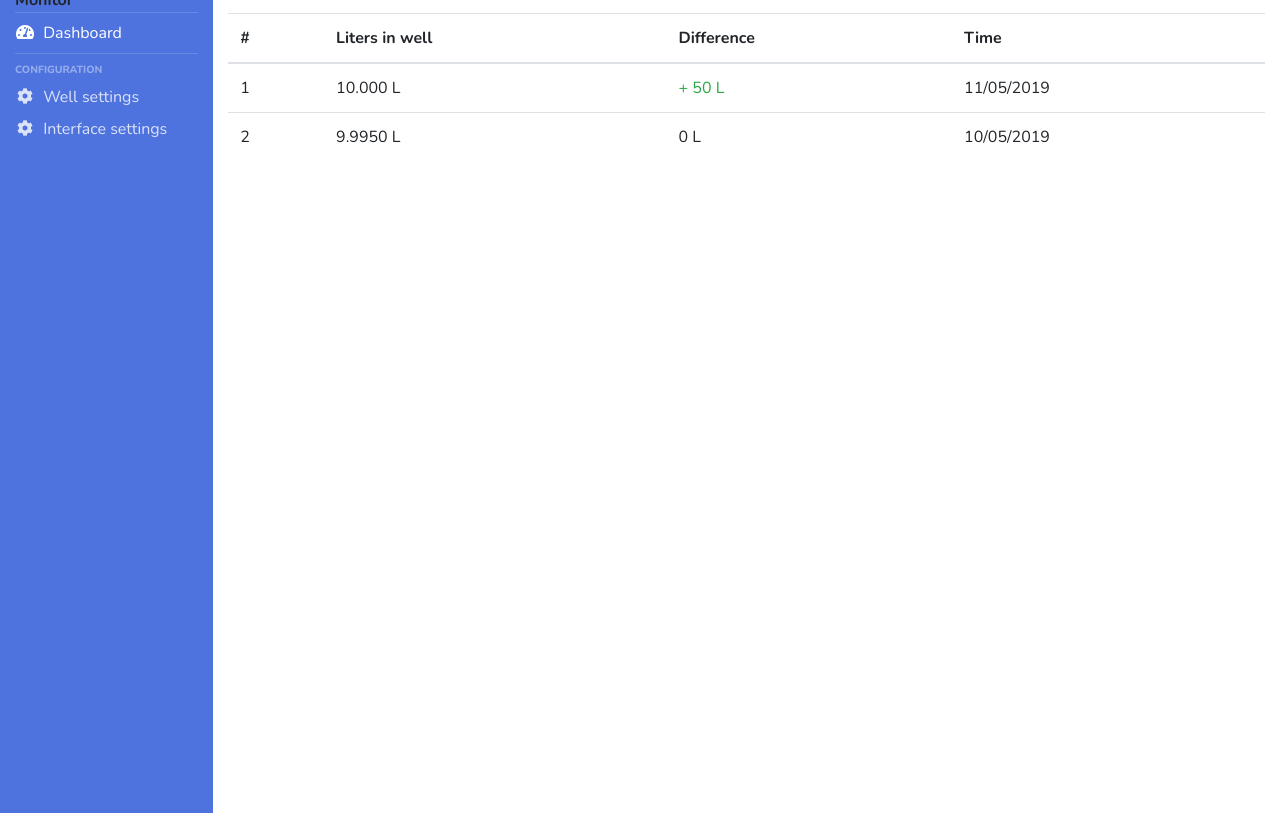
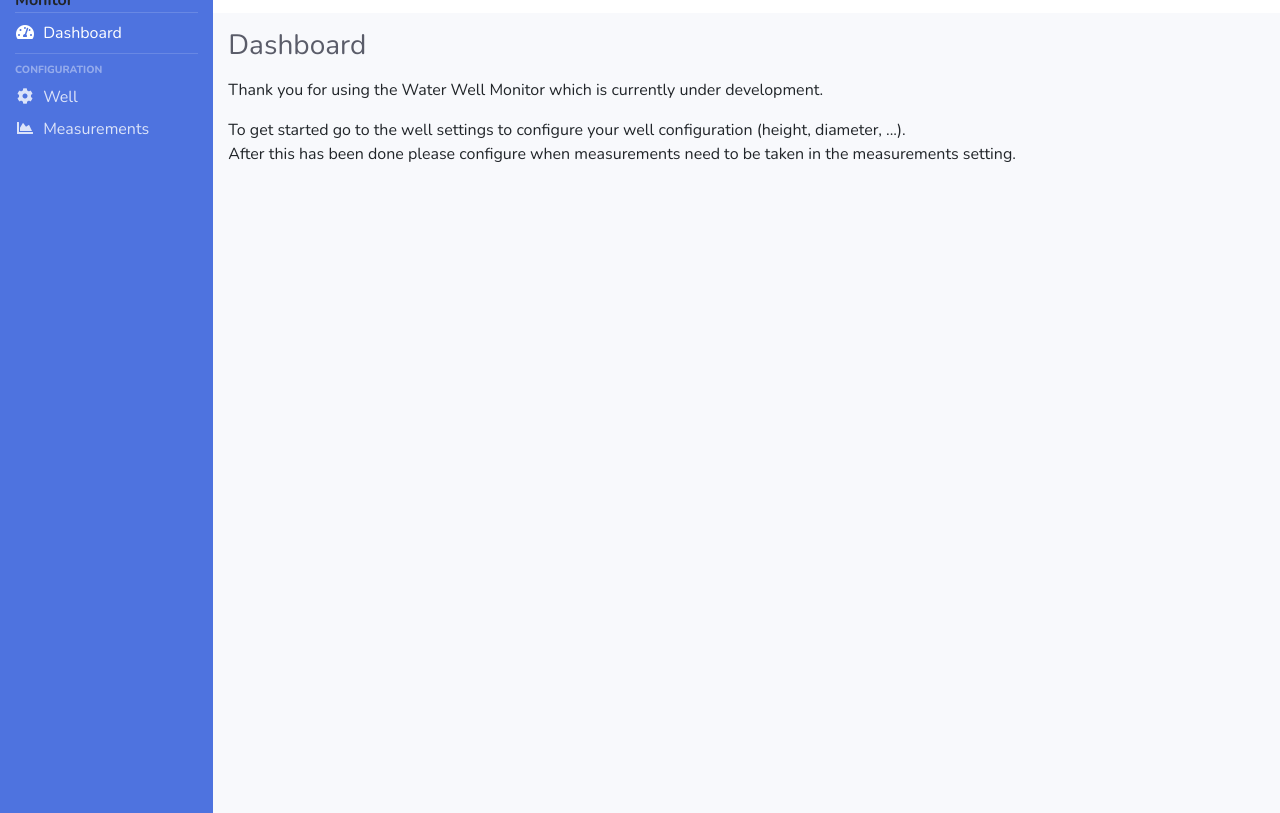
Before and after one commit to taurgis/waterwell-monitor, a plain HTML site: page index.html in a window 1280 px wide. Shown: the part 74-887 px from the top of the page. Drawn offline with nearby package versions, Linux system fonts and the light colour scheme.

Commit message:
Index page

```diff
--- a/index.html
+++ b/index.html
@@ -39,6 +39,10 @@
         .text-sidebar {
             color: rgba(255, 255, 255, .8);
         }
+
+        .text-gray-800 {
+            color: #5a5c69 !important;
+        }
     </style>
 </head>
 
@@ -56,6 +60,12 @@
 
                 <hr class="sidebar-divider my-0">
             </div>
+            <div class="col-10 text-right  my-auto">
+                <a href="https://github.com/taurgis/waterwell-monitor" target="_blank" style="font-size: 22px;" class="text-decoration-none">
+                    <span class="mr-2 d-none d-lg-inline text-gray-600 small">View on GitHub</span>
+                    <i class="fab fa-github"></i>
+                </a>
+            </div>
         </div>
         <div class="row h-100">
             <div class="col-md-2 bg-main pt-2">
@@ -70,63 +80,25 @@
                 </div>
                 <a class="text-decoration-none d-block mt-2  text-sidebar" href="settings.html">
                     <i class="fas fa-fw fa-cog"></i>
-                    <span class="ml-1 ">Well settings</span>
+                    <span class="ml-1 ">Well</span>
                 </a>
                 <a class="text-decoration-none d-block mt-2  text-sidebar" href="interface.html">
-                    <i class="fas fa-fw fa-cog"></i>
-                    <span class="ml-1 ">Interface settings</span>
+                    <i class="fas fa-fw fa-chart-area"></i>
+                    <span class="ml-1 ">Measurements</span>
                 </a>
 
             </div>
-            <div class="col-md-10">
-                <table class="table">
-                    <thead>
-                        <tr>
-                            <th>
-                                #
-                            </th>
-                            <th>
-                                Liters in well
-                            </th>
-                            <th>
-                                Difference
-                            </th>
-                            <th>
-                                Time
-                            </th>
-                        </tr>
-                    </thead>
-                    <tbody>
-                        <tr>
-                            <td>
-                                1
-                            </td>
-                            <td>
-                                10.000 L
-                            </td>
-                            <td class="text-success">
-                                + 50 L
-                            </td>
-                            <td>
-                                11/05/2019
-                            </td>
-                        </tr>
-                        <tr>
-                            <td>
-                                2
-                            </td>
-                            <td>
-                                9.9950 L
-                            </td>
-                            <td>
-                                0 L
-                            </td>
-                            <td>
-                                10/05/2019
-                            </td>
-                        </tr>
-                    </tbody>
-                </table>
+            <div class="col-md-10" style="background-color: #f8f9fc;">
+                <h1 class="h3 mb-0 text-gray-800 mt-3">Dashboard</h1>
+                <p class="mt-3">
+                    Thank you for using the Water Well Monitor which is currently under development.
+                </p>
+                <p>
+                    To get started go to the well settings to configure your well configuration (height, diameter, ...).
+                    <br />After this has been done please configure when measurements need to be taken in the
+                    measurements
+                    setting.
+                </p>
             </div>
         </div>
     </div>
```
